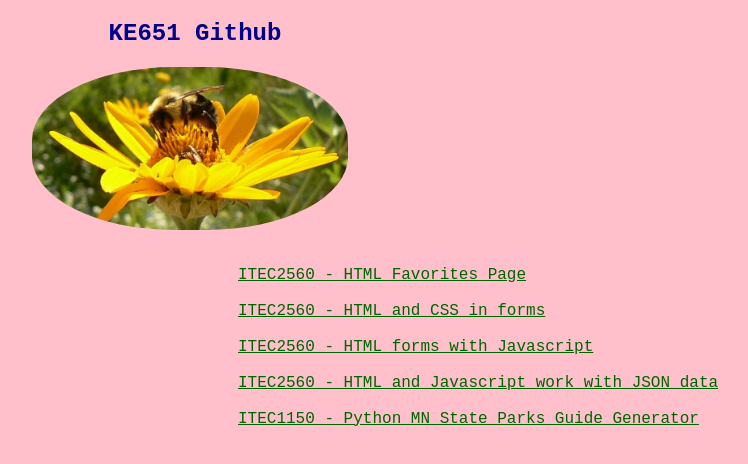
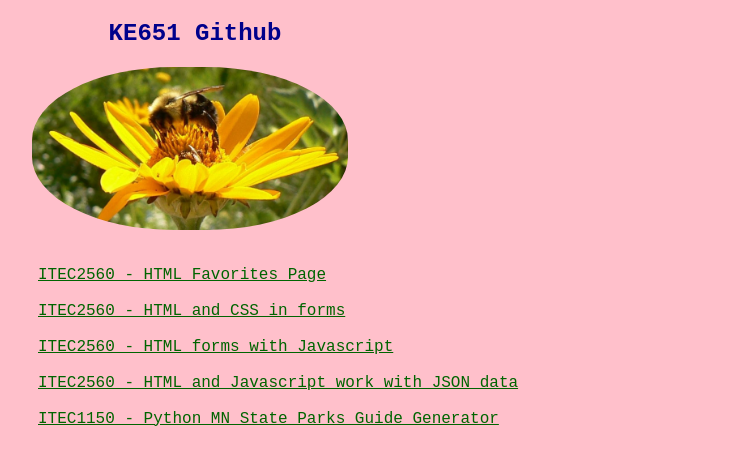
Before and after one commit to KE651/KE561.github.io, a plain HTML site: page index.html in a window 1280 px wide. Shown: the whole page, without its empty margins (450-1198 px from the left). Drawn offline with Linux system fonts and the light colour scheme.

Commit message:
updated style.css

```diff
--- a/style.css
+++ b/style.css
@@ -23,7 +23,7 @@ h2 {
 
 a {
     color: darkgreen;
-    margin-left: 680px;
+    margin-left: 480px;
 
 }
 
```
